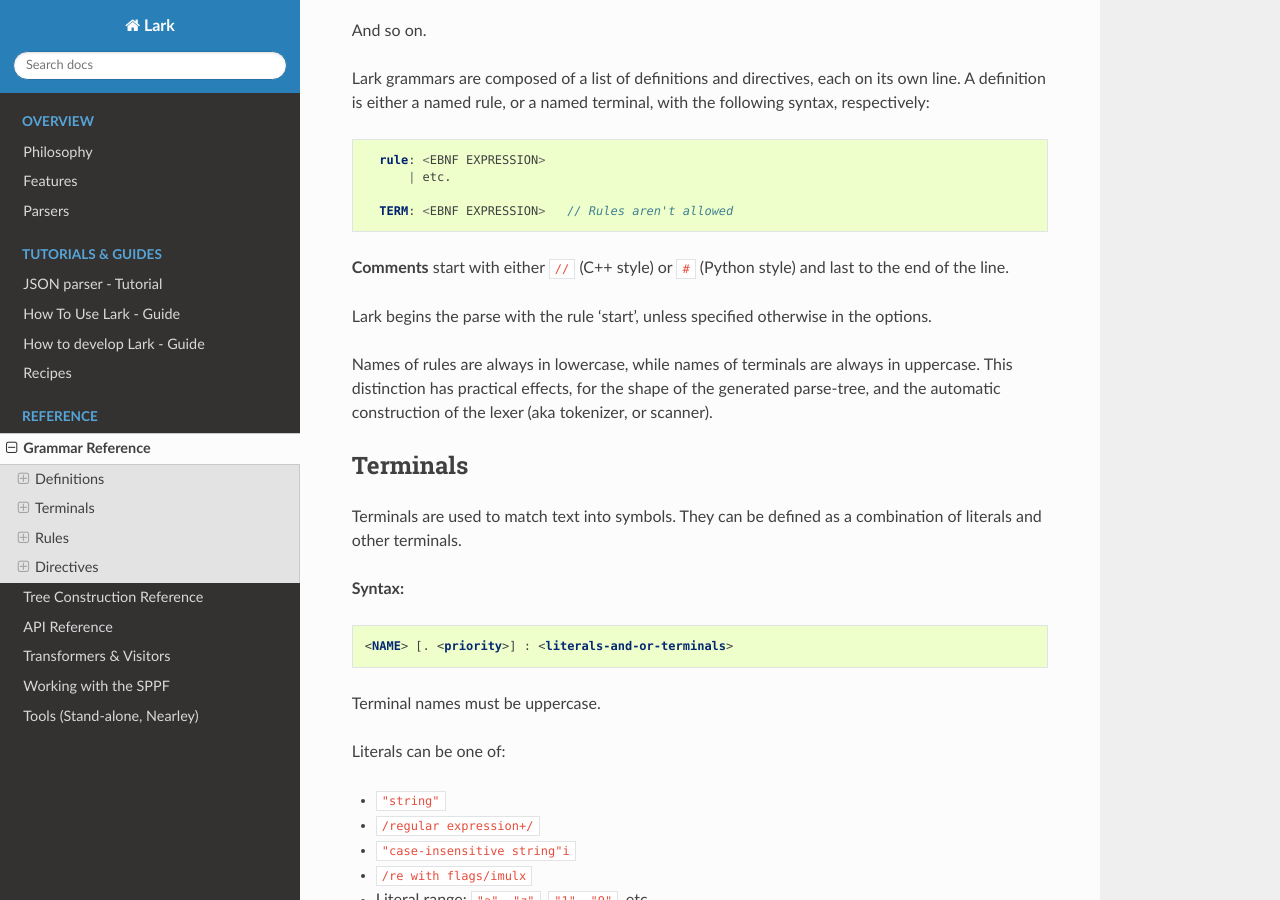
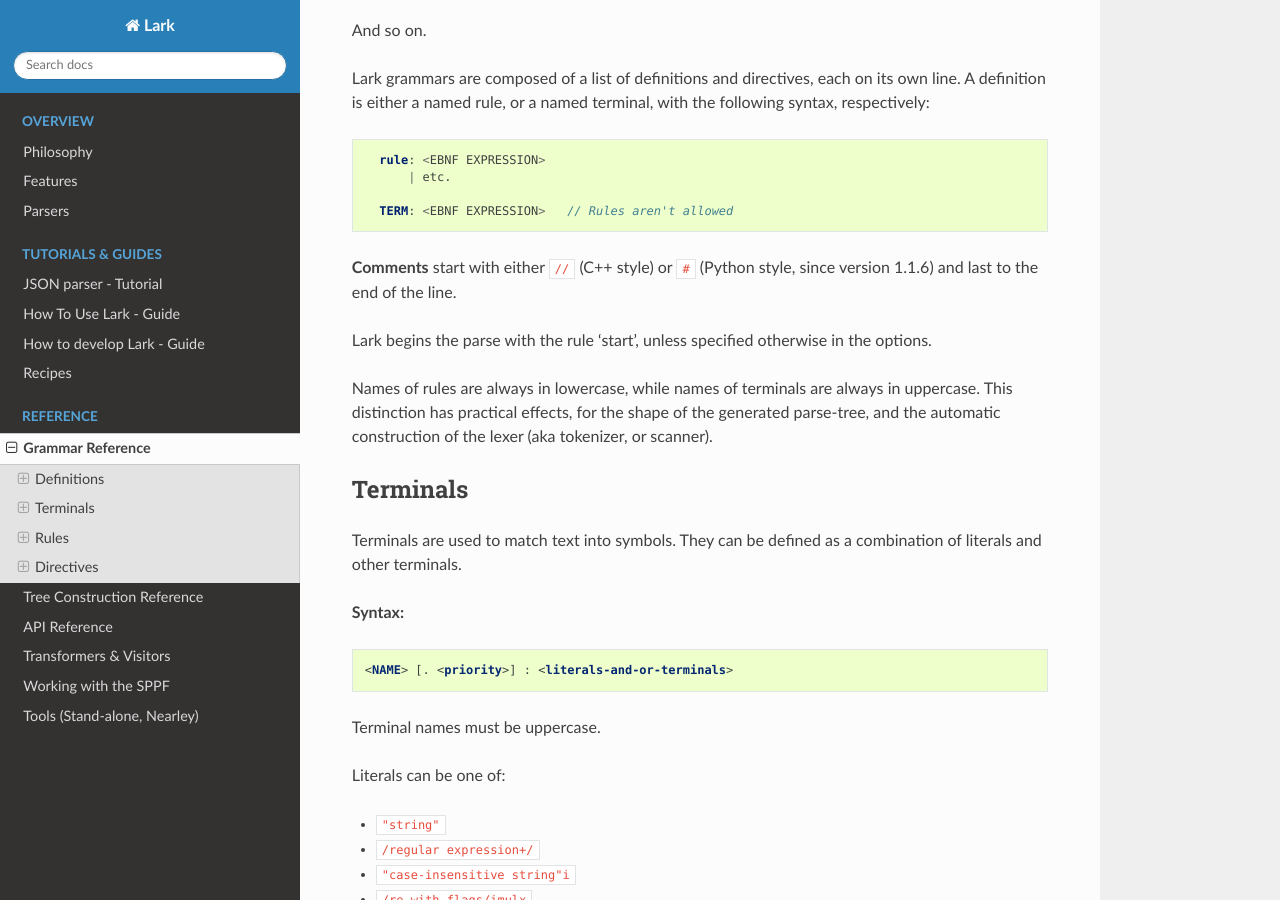
Before and after one commit to lark-parser/lark, a Sphinx documentation site: the page built from docs/grammar.md, in a window 1280 px wide and 900 px high, scrolled down 925 px. Built offline with Sphinx 7.4.7 and the Read the Docs theme 2.0.0, drawn with Linux system fonts in a browser that asks for light colours; pages that are not in the unit, such as notebooks, are missing from menus.

Commit message:
[M:grammar.md] mention version

```diff
--- a/docs/grammar.md
+++ b/docs/grammar.md
@@ -44,7 +44,7 @@
 
 
 **Comments** start with
-either `//` (C++ style) or `#` (Python style)
+either `//` (C++ style) or `#` (Python style, since version 1.1.6)
 and last to the end of the line.
 
 Lark begins the parse with the rule 'start', unless specified otherwise in the options.
```
